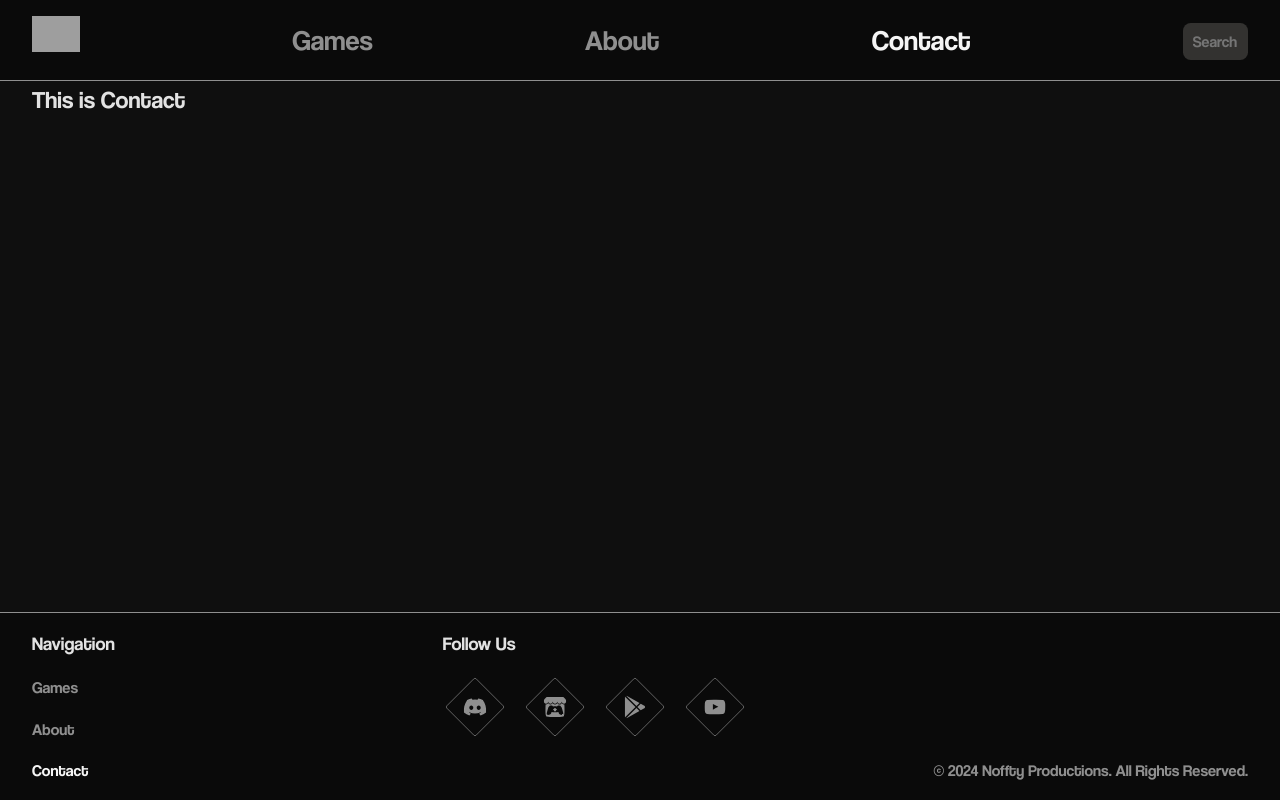
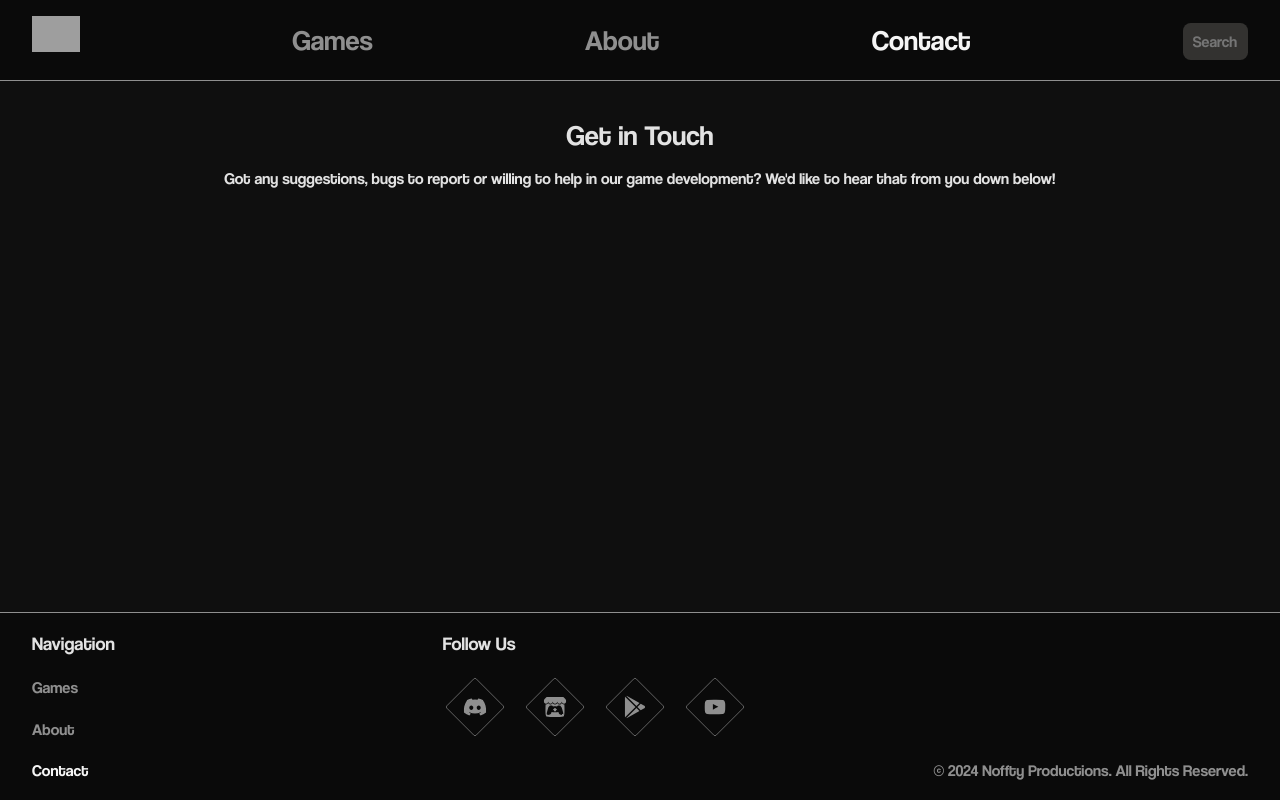
Before and after one commit to Valeriy-Kuvshinov/noffty-site, a Next.js app in the folder frontend/: page /contact in a window 1280 px wide. Built offline with nearby package versions, Linux system fonts and the light colour scheme; grey boxes are pictures that could not be loaded.

Commit message:
about page cmp reorganization, some typescript interface relocated

```diff
--- a/frontend/src/app/contact/page.tsx
+++ b/frontend/src/app/contact/page.tsx
@@ -1,7 +1,18 @@
+'use client'
+
 export default function Contact() {
     return (
-        <main>
-            <h2>This is Contact</h2>
+        <main className="contact-page full w-h-100">
+            <section className="page-contents grid w-h-100 layout-row">
+                <article className="intro-part flex column w-100">
+                    <h3 className="text-center">Get in Touch</h3>
+
+                    <p className="text-center">
+                        Got any suggestions, bugs to report or willing to help in our game development?
+                        We'd like to hear that from you down below!
+                    </p>
+                </article>
+            </section>
         </main>
     )
 }
--- a/frontend/src/assets/css/global.css
+++ b/frontend/src/assets/css/global.css
@@ -12,6 +12,7 @@
 /* pages */
 @import './pages/_Home.css';
 @import './pages/_About.css';
+@import './pages/_Contact.css';
 @import './pages/_GameIndex.css';
 @import './pages/_GameDetails.css';
 
--- a/frontend/src/assets/css/pages/_About.css
+++ b/frontend/src/assets/css/pages/_About.css
@@ -8,7 +8,7 @@
     .intro-part,
     .credits {
         gap: 0.5em;
-        padding-block-end: 1em;
+        padding-block-end: 2em;
     }
 
     .credits .crew-list {
--- /dev/null
+++ b/frontend/src/assets/css/pages/_Contact.css
@@ -0,0 +1,12 @@
+.contact-page .page-contents {
+    gap: 1em;
+
+    h3 {
+        font-size: 1.75em;
+    }
+
+    .intro-part {
+        gap: 0.5em;
+        padding-block-end: 2em;
+    }
+}
--- a/frontend/src/assets/css/setup/_mq.css
+++ b/frontend/src/assets/css/setup/_mq.css
@@ -110,7 +110,7 @@
         .credits,
         .member-info {
             grid-row: 2;
-            align-self: center;
+            align-self: start;
         }
 
         .credits {
@@ -146,6 +146,17 @@
                 grid-column: span 1;
             }
         }
+    }
+}
+
+/* contact page mq */
+.contact-page .page-contents {
+    @media(max-width: 600px) {
+        padding: 2em 1em;
+    }
+
+    @media(min-width: 601px) {
+        padding: 2em 2em;
     }
 }
 
--- a/frontend/src/components/general/SvgRender.tsx
+++ b/frontend/src/components/general/SvgRender.tsx
@@ -1,5 +1,8 @@
 import { SvgService } from "../../services/svg.service"
-import { SvgProp } from "../../models/utility"
+
+interface SvgProp {
+    iconName: string
+}
 
 export function SvgRender({ iconName }: SvgProp) {
     const svgService = new SvgService()
--- a/frontend/src/services/svg.service.ts
+++ b/frontend/src/services/svg.service.ts
@@ -1,4 +1,6 @@
-import { IconDictionary } from "../models/utility"
+interface IconDictionary {
+  [key: string]: string
+}
 
 export class SvgService {
   private icons: IconDictionary = {
```
Also changed, not shown: frontend/src/app/about/page.tsx (+4 -69 lines), frontend/src/components/general/CrewInfo.tsx (added, +61 -0 lines), frontend/src/models/utility.ts (+17 -8 lines).
